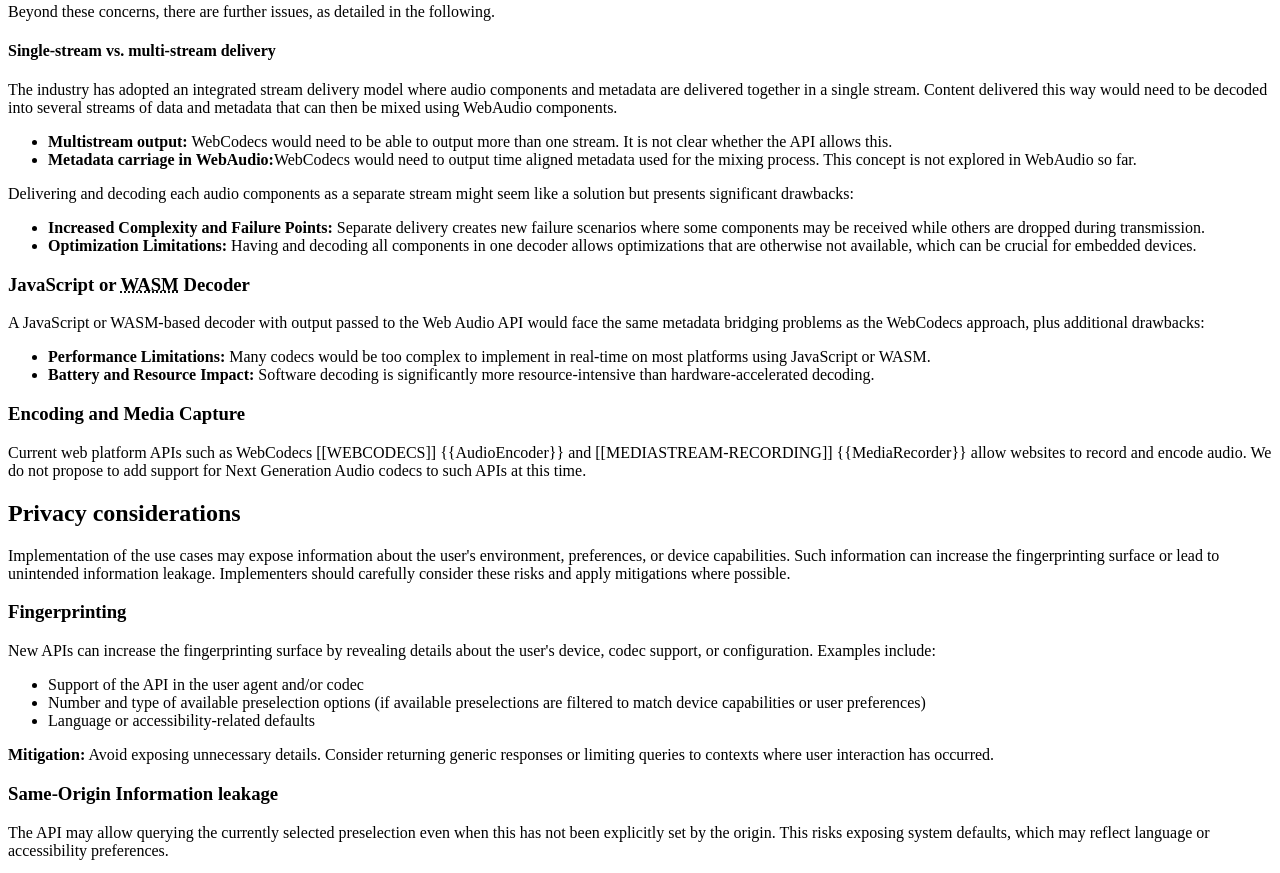
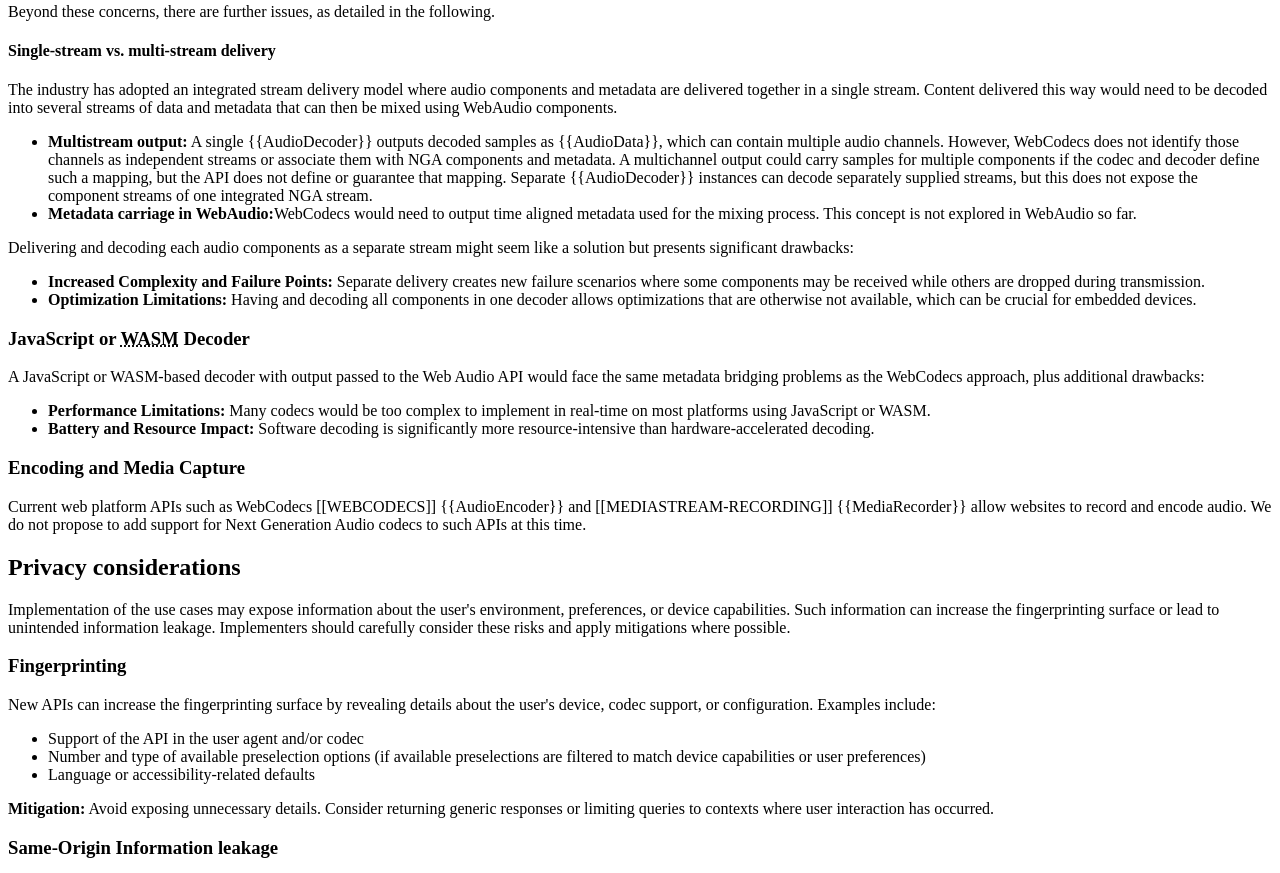
Before and after one commit to w3c/me-next-generation-audio, a plain HTML site: page index.html in a window 1280 px wide. Shown: the part 6408-7281 px from the top of the page. Drawn offline with Linux system fonts and the light colour scheme.

Commit message:
Improve analysis of why WebCodecs don't provide functionality for mixing object based audio

```diff
--- a/index.html
+++ b/index.html
@@ -400,7 +400,7 @@
             Content delivered this way would need to be decoded into several streams of data and metadata that can then be mixed using WebAudio components.
           </p>
           <ul>
-            <li><strong>Multistream output:</strong> WebCodecs would need to be able to output more than one stream. It is not clear whether the API allows this.</li>
+            <li><strong>Multistream output:</strong> A single {{AudioDecoder}} outputs decoded samples as {{AudioData}}, which can contain multiple audio channels. However, WebCodecs does not identify those channels as independent streams or associate them with NGA components and metadata. A multichannel output could carry samples for multiple components if the codec and decoder define such a mapping, but the API does not define or guarantee that mapping. Separate {{AudioDecoder}} instances can decode separately supplied streams, but this does not expose the component streams of one integrated NGA stream.</li>
             <li><strong>Metadata carriage in WebAudio:</strong>WebCodecs would need to output time aligned metadata used for the mixing process. This concept is not explored in WebAudio so far.</li>
           </ul>
           <p>
```
